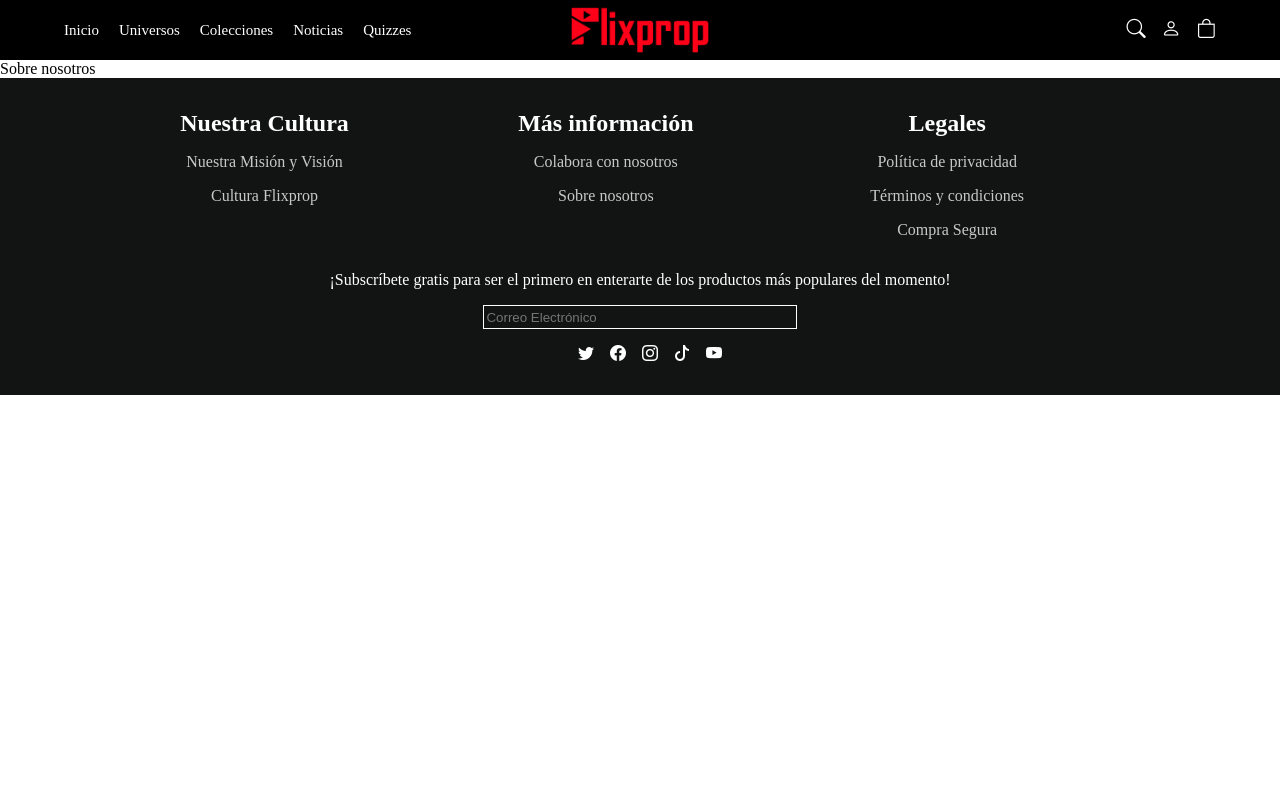
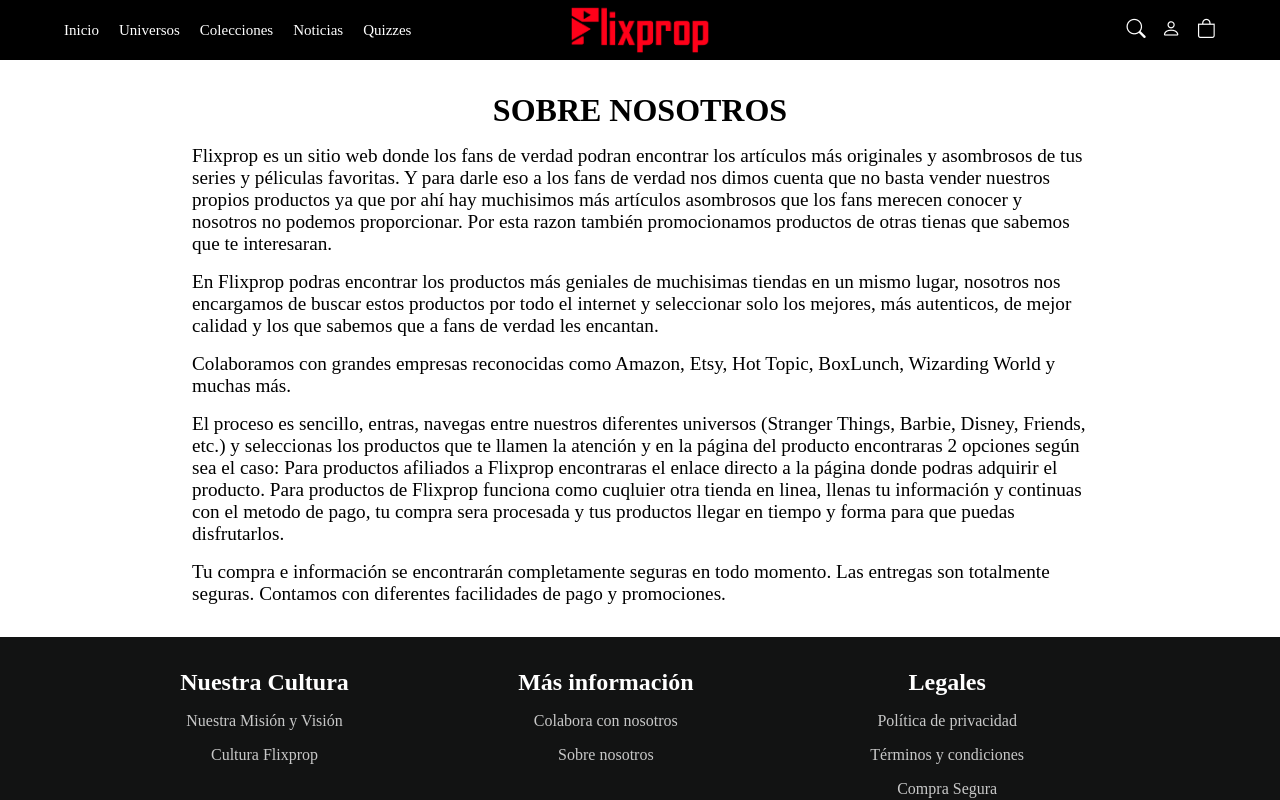
Before and after one commit to Blasnjacobo/flixprop, a React (Vite) app in the folder frontend/: page /flixprop/sobre-nosotros in a window 1280 px wide. Shown: the top 800 px of the page. Built offline with nearby package versions, Linux system fonts and the light colour scheme.

Commit message:
Sobre nosotros

```diff
--- a/frontend/src/pages/Footer/Colaboracion.tsx
+++ b/frontend/src/pages/Footer/Colaboracion.tsx
@@ -1,7 +1,7 @@
 const Colaboracion = () => {
   return (
     <div className="footerLinks-container">
-      <h1>Colabora con nosotros</h1>
+      <h1>COLABORA CON NOSOTROS</h1>
       <h3>Artistas:</h3>
       <p>Si eres un artista y creas tu propios fanarts o productos sobre el mundo del entretenimiento y estas interesado en promocionar tu arte o productos a travéz de nuestra tienda en linea o nuestras redes sociales envianos un correo a <a className='email-flixprop' href="mailto:flixprop@gmail.com">flixprop@gmail.com</a>, donde uno de nuestros asesores se comunicara contigo para darte los pasos a seguir y comenzar a trabajar y crecer juntos.</p>
       <h3>Creadores de contenido: </h3>
--- a/frontend/src/pages/Footer/SobreNosotros.tsx
+++ b/frontend/src/pages/Footer/SobreNosotros.tsx
@@ -1,8 +1,13 @@
 const SobreNosotros = () => {
   return (
-    <div>
-      Sobre nosotros
-    </div>
+    <div className="footerLinks-container">
+    <h1>SOBRE NOSOTROS</h1>
+    <p>Flixprop es un sitio web donde los fans de verdad podran encontrar los artículos más originales y asombrosos de tus series y péliculas favoritas. Y para darle eso a los fans de verdad nos dimos cuenta que no basta vender nuestros propios productos ya que por ahí hay muchisimos más artículos asombrosos que los fans merecen conocer y nosotros no podemos proporcionar. Por esta razon también promocionamos productos de otras tienas que sabemos que te interesaran. </p>
+    <p>En Flixprop podras encontrar los productos más geniales de muchisimas tiendas en un mismo lugar, nosotros nos encargamos de buscar estos productos por todo el internet y seleccionar solo los mejores, más autenticos, de mejor calidad y los que sabemos que a fans de verdad les encantan.</p>
+    <p>Colaboramos con grandes empresas reconocidas como Amazon, Etsy, Hot Topic, BoxLunch, Wizarding World y muchas más.</p>
+    <p>El proceso es sencillo, entras, navegas entre nuestros diferentes universos (Stranger Things, Barbie, Disney, Friends, etc.) y seleccionas los productos que te llamen la atención y en la página del producto encontraras 2 opciones según sea el caso: Para productos afiliados a Flixprop encontraras el enlace directo a la página donde podras adquirir el producto. Para productos de Flixprop funciona como cuqluier otra tienda en linea, llenas tu información y continuas con el metodo de pago, tu compra sera procesada y tus productos llegar en tiempo y forma para que puedas disfrutarlos.</p>
+    <p>Tu compra e información se encontrarán completamente seguras en todo momento. Las entregas son totalmente seguras. Contamos con diferentes facilidades de pago y promociones.</p>
+  </div>
   )
 }
 
```
